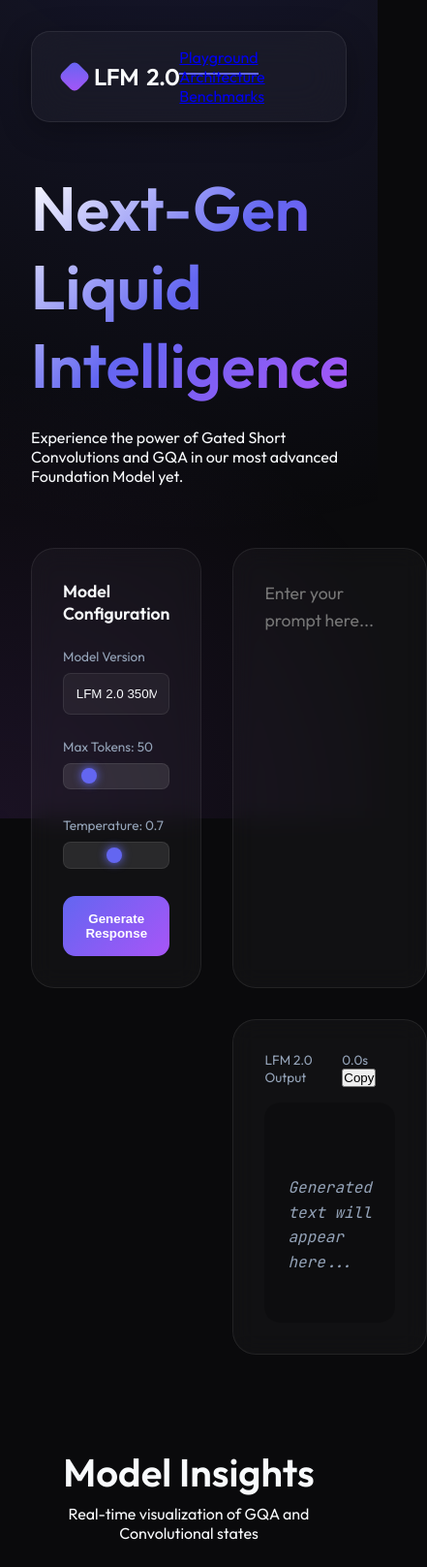
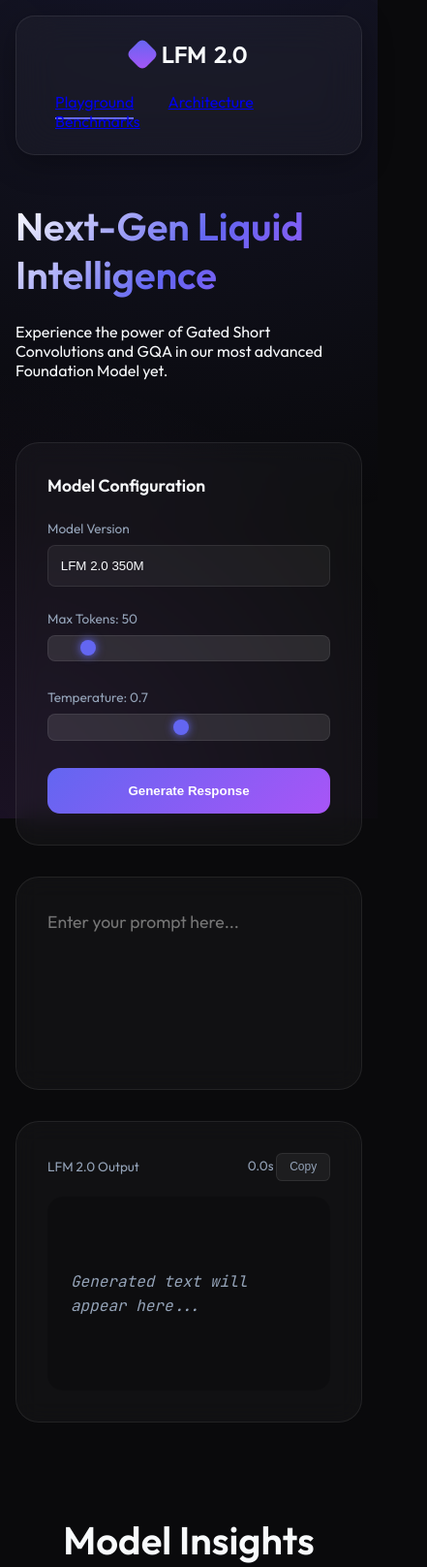
Before and after one commit to Shahip2016/LFM-2.0, a plain HTML site: page ui/index.html in a window 390 px wide. Shown: the top 1616 px of the page at 97% size, 441 px wide, since content can reach past the window. Drawn offline with Linux system fonts and the light colour scheme.

Commit message:
polish: enhance mobile responsiveness and UI final refinements

```diff
--- a/ui/styles.css
+++ b/ui/styles.css
@@ -215,6 +215,73 @@ input[type="range"]::-webkit-slider-thumb {
     flex-direction: column;
 }
 
+.status-bar {
+    display: flex;
+    align-items: center;
+    gap: 0.5rem;
+    font-size: 0.85rem;
+    color: var(--text-dim);
+    padding: 0.8rem 1.2rem;
+    background: var(--glass-bg);
+    backdrop-filter: blur(8px);
+    border: 1px solid var(--glass-border);
+    border-radius: 2rem;
+    width: fit-content;
+    margin-top: 4rem;
+}
+
+/* Responsive Design */
+@media (max-width: 992px) {
+    .playground {
+        grid-template-columns: 1fr;
+    }
+
+    .output-panel {
+        grid-column: 1;
+    }
+
+    .insights-grid {
+        grid-template-columns: 1fr;
+    }
+}
+
+@media (max-width: 768px) {
+    .app-container {
+        padding: 1rem;
+    }
+
+    header {
+        flex-direction: column;
+        gap: 1.5rem;
+        padding: 1.5rem;
+    }
+
+    nav a {
+        margin-left: 1rem;
+        margin-right: 1rem;
+    }
+
+    .hero h1 {
+        font-size: 2.5rem;
+    }
+}
+
+.icon-btn {
+    background: rgba(255, 255, 255, 0.05);
+    border: 1px solid var(--glass-border);
+    color: var(--text-dim);
+    padding: 0.4rem 0.8rem;
+    border-radius: 0.4rem;
+    font-size: 0.75rem;
+    cursor: pointer;
+    transition: all 0.2s ease;
+}
+
+.icon-btn:hover {
+    background: rgba(255, 255, 255, 0.1);
+    color: var(--text-main);
+}
+
 .output-header {
     display: flex;
     justify-content: space-between;
```
